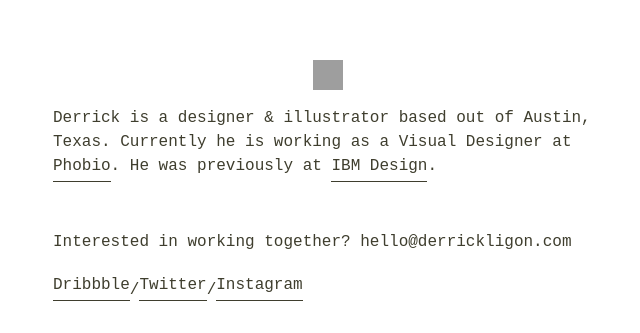
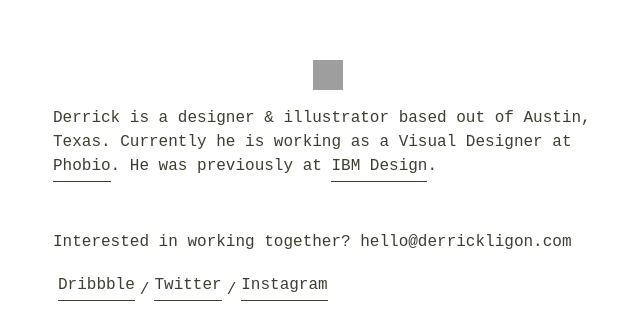
Before and after one commit to derrickligon/DerrickPortfolioV2, a website: page index.html in a window 1280 px wide. Shown: the part 199-532 px from the top of the page, 312-952 px from the left. Drawn offline with Linux system fonts and the light colour scheme; grey boxes are pictures that could not be loaded; a web font is replaced by a local one.

Commit message:
fixing link spacing

```diff
--- a/main.css
+++ b/main.css
@@ -36,6 +36,9 @@ main {
   margin: 1.5rem 0 0 0;
   padding: 0;
 }
+.contact ul a {
+  margin: 0 5px;
+}
 .wiggle {
   border-bottom: 1px solid #3F3E2E;
   display: inline-block;
```
